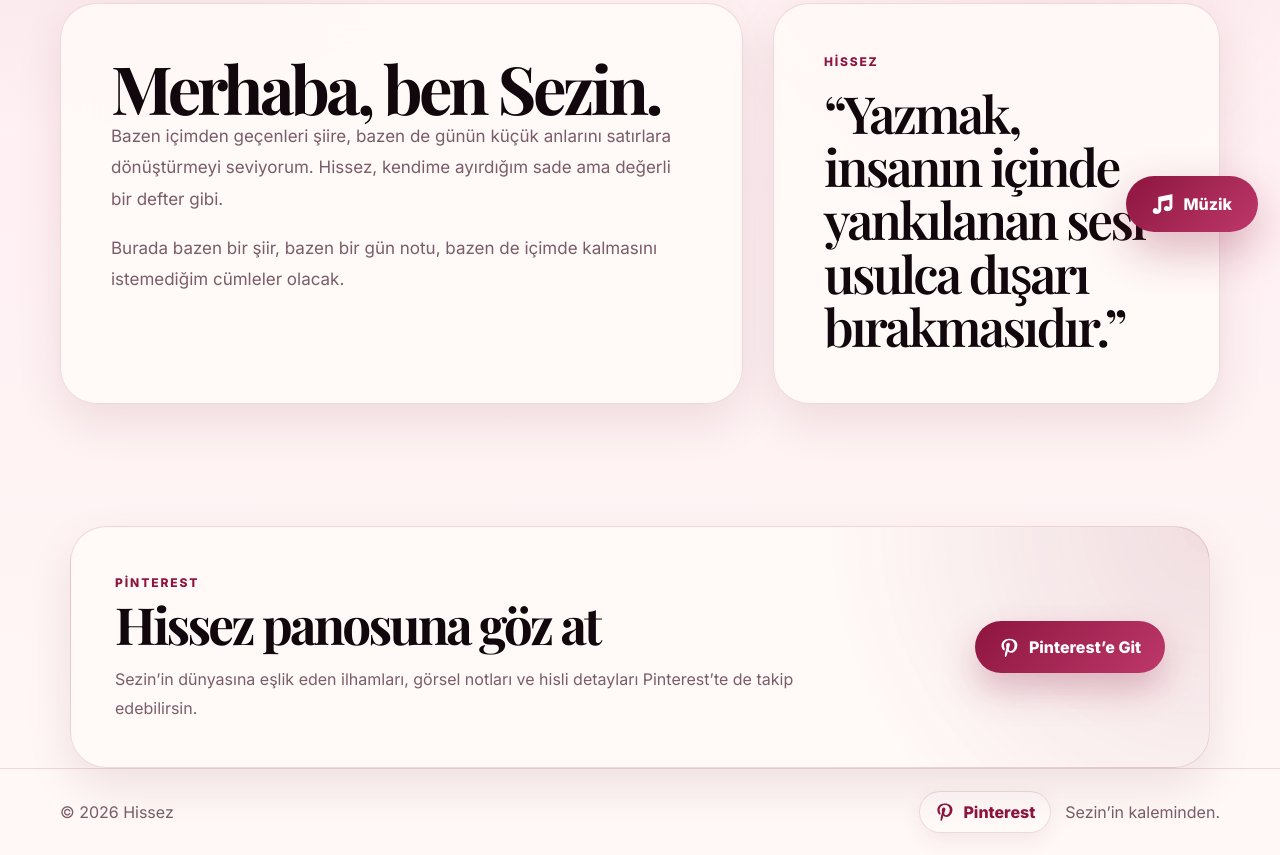
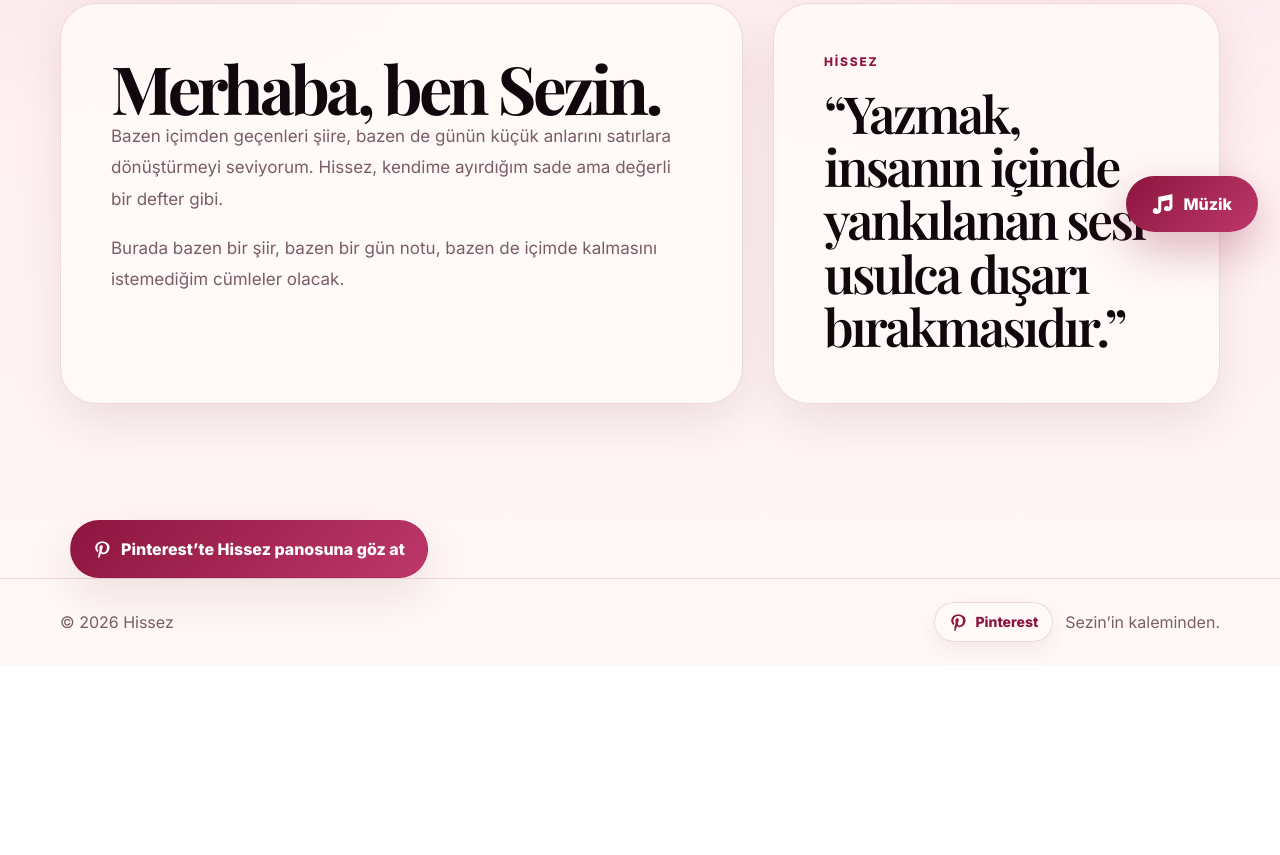
Before and after one commit to batikanceylan06/hissez, a plain HTML site: page hakkimda.html in a window 1280 px wide. Shown: the part 546-1401 px from the top of the page. After the commit the page ends 1211 px from the top, so only its background shows below. Drawn offline with nearby package versions, Linux system fonts and the light colour scheme.

Commit message:
Add files via upload

```diff
--- /dev/null
+++ b/PINTEREST-MOBIL-DUZELTME-NOTU.txt
@@ -0,0 +1,6 @@
+Pinterest mobil görüntü düzeltildi.
+
+- Devasa Pinterest ikon sorunu giderildi.
+- Hakkımda sayfasındaki büyük Pinterest kartı kompakt linke çevrildi.
+- Footer Pinterest linki mobilde küçük/temiz görünecek şekilde sınırlandı.
+- SVG ikonlara kesin width/height verildi.
--- a/assets/css/style.css
+++ b/assets/css/style.css
@@ -1486,3 +1486,102 @@ body[data-theme="dark"] .social-link {
     width: 100%;
   }
 }
+
+
+/* --- Pinterest mobil düzeltme: ikon taşmasını kesin engelle --- */
+.social-icon,
+.pinterest-icon,
+.pinterest-link svg,
+.pinterest-cta svg,
+.about-pinterest-compact svg,
+.footer-social svg {
+  width: 18px !important;
+  height: 18px !important;
+  min-width: 18px !important;
+  max-width: 18px !important;
+  min-height: 18px !important;
+  max-height: 18px !important;
+  display: inline-block !important;
+  flex: 0 0 18px !important;
+  fill: currentColor !important;
+  transform: none !important;
+}
+
+.pinterest-about-card {
+  display: none !important;
+}
+
+.footer-social {
+  display: inline-flex !important;
+  align-items: center !important;
+  gap: 12px !important;
+  flex-wrap: wrap !important;
+  justify-content: flex-end !important;
+}
+
+.social-link.pinterest-link {
+  width: auto !important;
+  max-width: 100% !important;
+  min-height: 40px !important;
+  padding: 0 14px !important;
+  display: inline-flex !important;
+  align-items: center !important;
+  justify-content: center !important;
+  gap: 8px !important;
+  border-radius: 999px !important;
+  font-size: 14px !important;
+  line-height: 1 !important;
+  white-space: nowrap !important;
+  overflow: hidden !important;
+}
+
+.about-pinterest-compact {
+  width: min(1140px, calc(100% - 40px));
+  margin: 28px auto 0;
+}
+
+.about-pinterest-compact a {
+  min-height: 58px;
+  display: inline-flex;
+  align-items: center;
+  justify-content: center;
+  gap: 10px;
+  padding: 0 22px;
+  border-radius: 999px;
+  border: 1px solid var(--border);
+  background: linear-gradient(135deg, var(--primary), var(--primary-2, var(--primary)));
+  color: #fff;
+  font-weight: 900;
+  box-shadow: var(--shadow-sm, 0 18px 46px rgba(85,17,39,.10));
+}
+
+@media (max-width: 720px) {
+  .footer-inner {
+    gap: 10px !important;
+  }
+
+  .footer-social {
+    width: 100% !important;
+    justify-content: center !important;
+    text-align: center !important;
+    gap: 8px !important;
+  }
+
+  .social-link.pinterest-link {
+    min-height: 38px !important;
+    padding: 0 12px !important;
+    font-size: 13px !important;
+  }
+
+  .about-pinterest-compact {
+    width: min(100% - 28px, 1140px);
+    margin-top: 20px;
+  }
+
+  .about-pinterest-compact a {
+    width: 100%;
+    min-height: 52px;
+    padding: 0 16px;
+    font-size: 14px;
+  }
+}
--- a/hakkimda.html
+++ b/hakkimda.html
@@ -99,15 +99,10 @@
       </div>
     </section>
 
-      <div class="pinterest-about-card reveal">
-        <div>
-          <span class="eyebrow">Pinterest</span>
-          <h2>Hissez panosuna göz at</h2>
-          <p>Sezin’in dünyasına eşlik eden ilhamları, görsel notları ve hisli detayları Pinterest’te de takip edebilirsin.</p>
-        </div>
-        <a class="btn btn-primary pinterest-cta" href="https://pin.it/55jp4Ze6V" target="_blank" rel="noopener noreferrer" aria-label="Pinterest bağlantısını aç">
-          <svg class="social-icon" viewBox="0 0 24 24" aria-hidden="true"><path d="M12.04 2C6.58 2 3 5.62 3 10.47c0 2.15 1.2 4.83 3.12 5.68.29.13.44.07.51-.21.05-.21.31-1.27.43-1.76.04-.16.02-.31-.11-.46-.63-.75-1.13-2.13-1.13-3.42 0-3.24 2.46-6.38 6.66-6.38 3.63 0 6.17 2.47 6.17 6.01 0 3.99-2.01 6.76-4.63 6.76-1.45 0-2.54-1.2-2.19-2.67.42-1.75 1.23-3.64 1.23-4.9 0-1.13-.61-2.08-1.86-2.08-1.47 0-2.66 1.52-2.66 3.56 0 1.3.44 2.18.44 2.18s-1.46 6.16-1.73 7.31c-.3 1.27-.18 3.05-.05 4.21.04.32.46.39.63.12.59-.98 1.56-2.65 1.9-3.87.18-.66.94-3.37.94-3.37.5.95 1.95 1.75 3.49 1.75 4.59 0 7.9-4.22 7.9-9.46C22.06 5.45 18.31 2 12.04 2Z"/></svg>
-          Pinterest’e Git
+      <div class="about-pinterest-compact reveal">
+        <a href="https://pin.it/55jp4Ze6V" target="_blank" rel="noopener noreferrer" aria-label="Hissez Pinterest bağlantısını aç">
+          <svg class="pinterest-icon" viewBox="0 0 24 24" width="18" height="18" aria-hidden="true" focusable="false"><path d="M12.04 2C6.58 2 3 5.62 3 10.47c0 2.15 1.2 4.83 3.12 5.68.29.13.44.07.51-.21.05-.21.31-1.27.43-1.76.04-.16.02-.31-.11-.46-.63-.75-1.13-2.13-1.13-3.42 0-3.24 2.46-6.38 6.66-6.38 3.63 0 6.17 2.47 6.17 6.01 0 3.99-2.01 6.76-4.63 6.76-1.45 0-2.54-1.2-2.19-2.67.42-1.75 1.23-3.64 1.23-4.9 0-1.13-.61-2.08-1.86-2.08-1.47 0-2.66 1.52-2.66 3.56 0 1.3.44 2.18.44 2.18s-1.46 6.16-1.73 7.31c-.3 1.27-.18 3.05-.05 4.21.04.32.46.39.63.12.59-.98 1.56-2.65 1.9-3.87.18-.66.94-3.37.94-3.37.5.95 1.95 1.75 3.49 1.75 4.59 0 7.9-4.22 7.9-9.46C22.06 5.45 18.31 2 12.04 2Z"/></svg>
+          <span>Pinterest’te Hissez panosuna göz at</span>
         </a>
       </div>
 
@@ -118,7 +113,7 @@
       <span>© <span data-year></span> Hissez</span>
       <div class="footer-social">
           <a class="social-link pinterest-link" href="https://pin.it/55jp4Ze6V" target="_blank" rel="noopener noreferrer" aria-label="Hissez Pinterest bağlantısını aç">
-            <svg class="social-icon" viewBox="0 0 24 24" aria-hidden="true"><path d="M12.04 2C6.58 2 3 5.62 3 10.47c0 2.15 1.2 4.83 3.12 5.68.29.13.44.07.51-.21.05-.21.31-1.27.43-1.76.04-.16.02-.31-.11-.46-.63-.75-1.13-2.13-1.13-3.42 0-3.24 2.46-6.38 6.66-6.38 3.63 0 6.17 2.47 6.17 6.01 0 3.99-2.01 6.76-4.63 6.76-1.45 0-2.54-1.2-2.19-2.67.42-1.75 1.23-3.64 1.23-4.9 0-1.13-.61-2.08-1.86-2.08-1.47 0-2.66 1.52-2.66 3.56 0 1.3.44 2.18.44 2.18s-1.46 6.16-1.73 7.31c-.3 1.27-.18 3.05-.05 4.21.04.32.46.39.63.12.59-.98 1.56-2.65 1.9-3.87.18-.66.94-3.37.94-3.37.5.95 1.95 1.75 3.49 1.75 4.59 0 7.9-4.22 7.9-9.46C22.06 5.45 18.31 2 12.04 2Z"/></svg>
+            <svg class="pinterest-icon" viewBox="0 0 24 24" width="18" height="18" aria-hidden="true" focusable="false"><path d="M12.04 2C6.58 2 3 5.62 3 10.47c0 2.15 1.2 4.83 3.12 5.68.29.13.44.07.51-.21.05-.21.31-1.27.43-1.76.04-.16.02-.31-.11-.46-.63-.75-1.13-2.13-1.13-3.42 0-3.24 2.46-6.38 6.66-6.38 3.63 0 6.17 2.47 6.17 6.01 0 3.99-2.01 6.76-4.63 6.76-1.45 0-2.54-1.2-2.19-2.67.42-1.75 1.23-3.64 1.23-4.9 0-1.13-.61-2.08-1.86-2.08-1.47 0-2.66 1.52-2.66 3.56 0 1.3.44 2.18.44 2.18s-1.46 6.16-1.73 7.31c-.3 1.27-.18 3.05-.05 4.21.04.32.46.39.63.12.59-.98 1.56-2.65 1.9-3.87.18-.66.94-3.37.94-3.37.5.95 1.95 1.75 3.49 1.75 4.59 0 7.9-4.22 7.9-9.46C22.06 5.45 18.31 2 12.04 2Z"/></svg>
             <span>Pinterest</span>
           </a>
           <span>Sezin’in kaleminden.</span>
--- a/sw.js
+++ b/sw.js
@@ -1,4 +1,4 @@
-const CACHE_NAME = "hissez-public-v18-pinterest";
+const CACHE_NAME = "hissez-public-v18-pinterest-mobile-fix";
 const ASSETS = [
   "/",
   "/index.html",
```
Also changed, not shown: gun-notlari.html (+1 -1 lines), index.html (+1 -1 lines), siirler.html (+1 -1 lines), yazi.html (+1 -1 lines).
